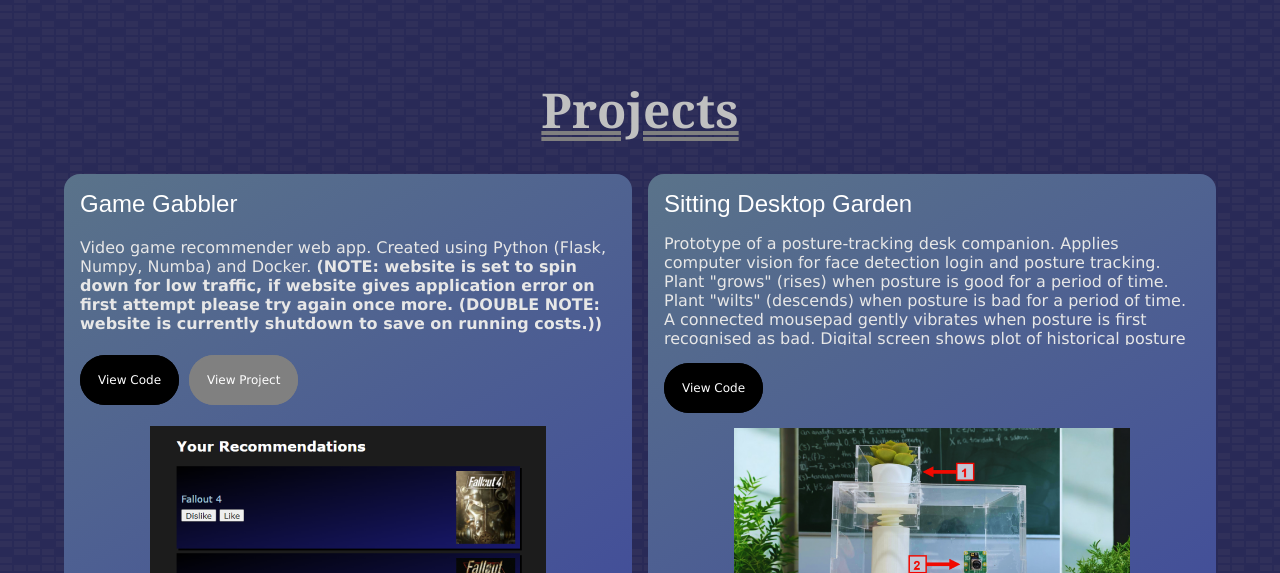
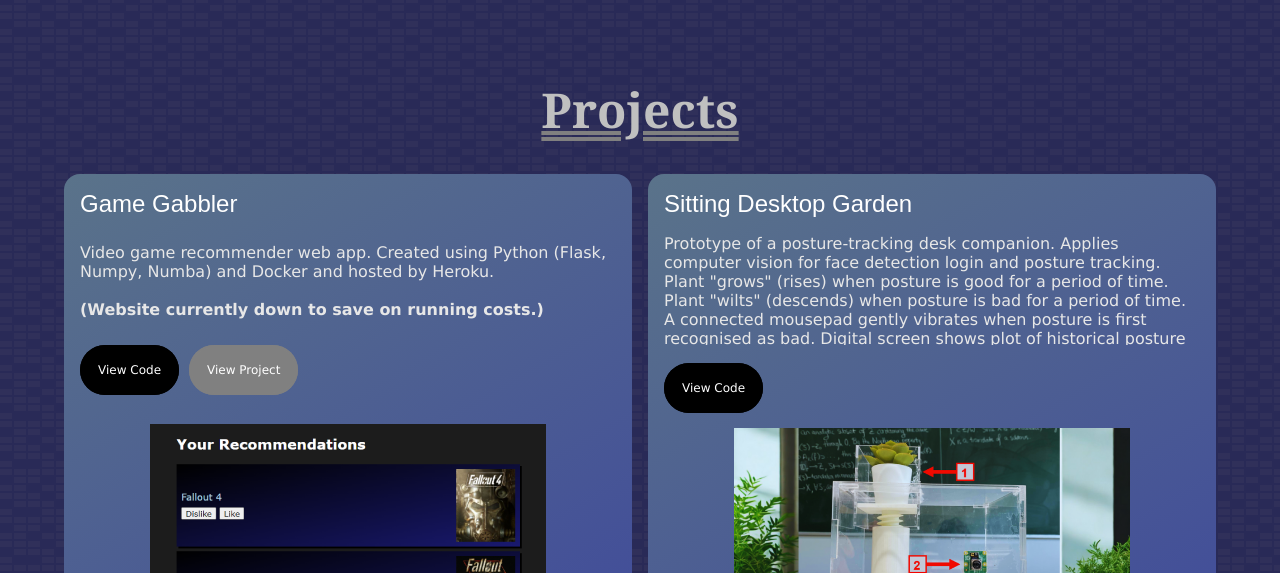
Before and after one commit to MitchellJC/PersonalWebsite, a Flask app: page / in a window 1280 px wide. Shown: the part 819-1392 px from the top of the page. Run offline with Flask 2, Linux system fonts and the light colour scheme; some libraries are stand-ins or nearby versions.

Commit message:
Edited Game Gabbler description to explain website being offline.

```diff
--- a/templates/index.html
+++ b/templates/index.html
@@ -70,13 +70,9 @@ home_active %}class="active-page"{% endblock %} {% block content %}
             <span slot="heading">Game Gabbler</span>
             <span slot="desc">
               Video game recommender web app. Created using Python (Flask,
-              Numpy, Numba) and Docker.
-              <b
-                >(NOTE: website is set to spin down for low traffic, if website
-                gives application error on first attempt please try again once
-                more. (DOUBLE NOTE: website is currently shutdown to save on
-                running costs.))</b
-              >
+              Numpy, Numba) and Docker and hosted by Heroku.
+              <br /><br />
+              <b> (Website currently down to save on running costs.) </b>
             </span>
           </project-box-element>
         </li>
```
